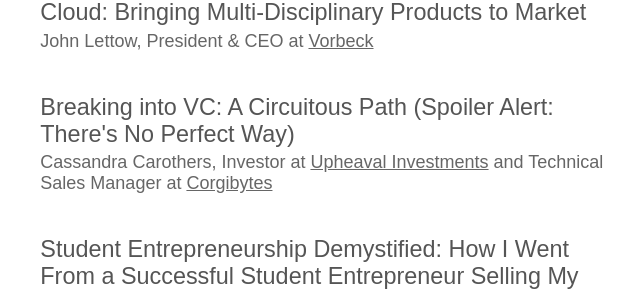
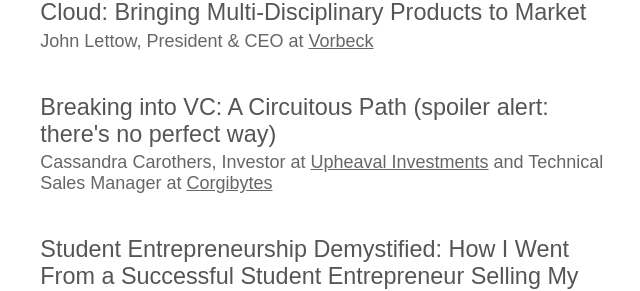
Before and after one commit to startupatbrown/startupatbrown.github.io, a Jekyll site: the page built from index.html, in a window 1280 px wide and 900 px high, scrolled down 6141 px. Shown: the part 166-457 px from the top of the window, without its empty margins (444-1084 px from the left). Built offline with Jekyll 4.4.1, drawn with Linux system fonts in a browser that asks for light colours; nearby versions of some CDN libraries; library files that are not in the unit come from our copies.

Commit message:
updated Cassandra Carothers' workshop title

```diff
--- a/index.html
+++ b/index.html
@@ -360,7 +360,7 @@
           <h3>From Materials Science to Clothing Design to the Cloud: Bringing Multi-Disciplinary Products to Market</h3>
           <p>John Lettow, President & CEO at <a href="https://www.vorbeck.com/">Vorbeck</a></p>
 
-          <h3>Breaking into VC: A Circuitous Path (Spoiler Alert: There's No Perfect Way)</h3>
+          <h3>Breaking into VC: A Circuitous Path (spoiler alert: there's no perfect way)</h3>
           <p>Cassandra Carothers, Investor at <a href="https://upheavalinvestments.com/">Upheaval Investments</a> and Technical Sales Manager at <a href="https://corgibytes.com/">Corgibytes</a></p>
 
           <h3>Student Entrepreneurship Demystified: How I Went From a Successful Student Entrepreneur Selling My Company to SoftBank to Grading Students at Brown</h3>
```
